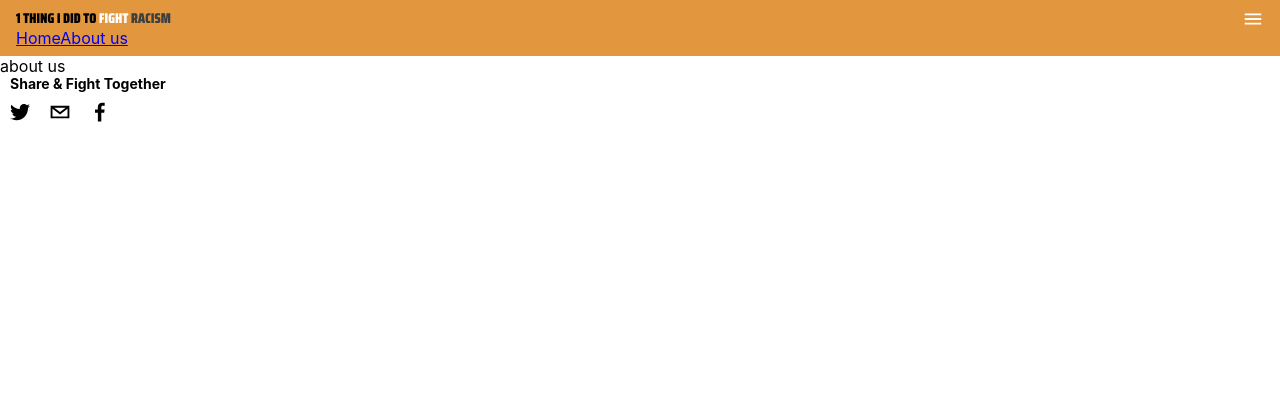
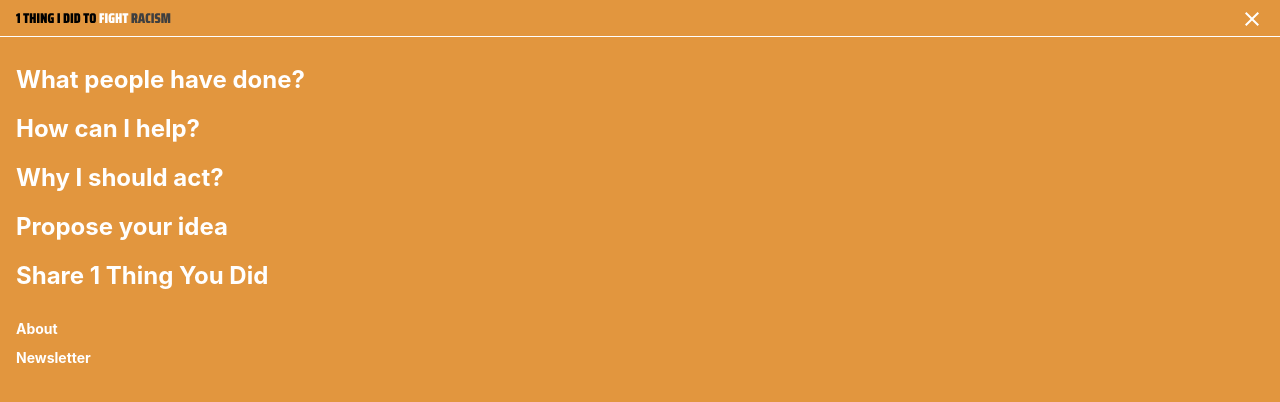
Before and after one commit to zizhouW/1thingagainstracism-frontend, a React (Create React App) app: page /about in a window 1280 px wide. Both pictures are taken after a click on the picture 1253 px from the left and 19 px from the top of the page. Shown: the top 402 px of the page. Built offline with nearby package versions, Linux system fonts and the light colour scheme.

Commit message:
Add nav menu items

```diff
--- a/src/App.js
+++ b/src/App.js
@@ -2,7 +2,7 @@ import { Switch, Route } from "react-router-dom";
 import AboutUs from "./pages/about-us/AbuotUs";
 import Home from "./pages/home/Home";
 import NavBar from './components/nav-bar/NavBar';
-import './App.css';
+import './App.scss';
 
 function App() {
   return (
--- /dev/null
+++ b/src/App.scss
@@ -0,0 +1,3 @@
+* {
+  box-sizing: border-box;
+}
--- a/src/components/nav-bar/NavBar.js
+++ b/src/components/nav-bar/NavBar.js
@@ -1,6 +1,7 @@
 import React, { useState } from 'react';
 import { Link, Router } from 'react-router-dom';
 import { createBrowserHistory } from "history";
+import CloseSvg from './close.svg';
 import LogoSvg from './logo.svg';
 import MenuSvg from './menu.svg';
 import './NavBar.scss';
@@ -15,18 +16,22 @@ function NavBar({ children }) {
       <Router history={history}>
         <div className="nav">
           <Link to="/"><img className="nav__logo" src={LogoSvg} alt="1 THING I DID TO FIGHT RACISM" /></Link>
-          <img className="nav__menu" src={MenuSvg} alt="menu" onClick={() => setIsShowMenu(!isShowMenu)} />
-
-          {isShowMenu && (
-            <div className="nav__dropdown">
-              <Link to="/">Home</Link>
-              <Link to="/about">About us</Link>
-            </div>
-          )}
+          <img className="nav__menu" src={isShowMenu ? CloseSvg : MenuSvg} alt="menu" onClick={() => setIsShowMenu(!isShowMenu)} />
         </div>
         <div className="content">
           {children}
         </div>
+        {isShowMenu && (
+          <div className="navbar__directory">
+            <Link to="/" className="navbar__directory__link" onClick={() => setIsShowMenu(false)}><h2>What people have done?</h2></Link>
+            <Link to="/" className="navbar__directory__link" onClick={() => setIsShowMenu(false)}><h2>How can I help?</h2></Link>
+            <Link to="/" className="navbar__directory__link" onClick={() => setIsShowMenu(false)}><h2>Why I should act?</h2></Link>
+            <Link to="/" className="navbar__directory__link" onClick={() => setIsShowMenu(false)}><h2>Propose your idea</h2></Link>
+            <Link to="/" className="navbar__directory__link" onClick={() => setIsShowMenu(false)}><h2>Share 1 Thing You Did</h2></Link>
+            <Link to="/about" className="navbar__directory__link" onClick={() => setIsShowMenu(false)}><div>About</div></Link>
+            <Link to="/about" className="navbar__directory__link" onClick={() => setIsShowMenu(false)}><div>Newsletter</div></Link>
+          </div>
+        )}
       </Router>
     </div>
   );
--- a/src/components/nav-bar/NavBar.scss
+++ b/src/components/nav-bar/NavBar.scss
@@ -1,10 +1,54 @@
+@import '../../styles/mixins';
+
 .navbar {
   .nav {
     background-color: #E2963E;
     padding: 8px 16px;
+    position: relative;
 
     &__menu {
-      float: right;
+      position: absolute;
+      right: 16px;
+      width: 24px;
+      height: 24px;
+      top: 7px;
+    }
+  }
+
+  &__directory {
+    position: absolute;
+    height: calc(100vh - 37px);
+    top: 37px;
+    padding: 8px 0 0 16px;
+    background-color: #E2963E;
+    width: 100vw;
+
+    &__link {
+      text-decoration: none;
+      color: white;
+
+      h2, div {
+        width: fit-content;
+        animation: slide .2s ease-in-out;
+      }
+
+      div {
+        font-weight: 700;
+        font-size: 14px;
+        margin-top: 30px;
+      }
+
+      &:last-child > div {
+        margin-top: 12px;
+      }
+    }
+
+    @for $i from 1 through 10 {
+      .navbar__directory__link:nth-child(#{$i}) {
+        h2, div {
+          animation-duration: #{$i * .05 + .1}s;
+        }
+      }
     }
   }
 }
--- /dev/null
+++ b/src/styles/_mixins.scss
@@ -0,0 +1,25 @@
+@mixin keyframes($name) {
+  @-webkit-keyframes #{$name} {
+    @content;
+  }
+  @-moz-keyframes #{$name} {
+    @content;
+  }
+  @-ms-keyframes #{$name} {
+    @content;
+  }
+  @keyframes #{$name} {
+    @content;
+  }
+}
+
+@include keyframes(slide) {
+  0% {
+    transform: translateX(20px);
+    opacity: 0;
+  }
+  100% {
+    transform: translateX(0);
+    opacity: 1;
+  }
+}
```
Also changed, not shown: src/App.css (deleted), src/components/nav-bar/close.svg (added), 1 other file (tests, documents, lock files or other folders).
